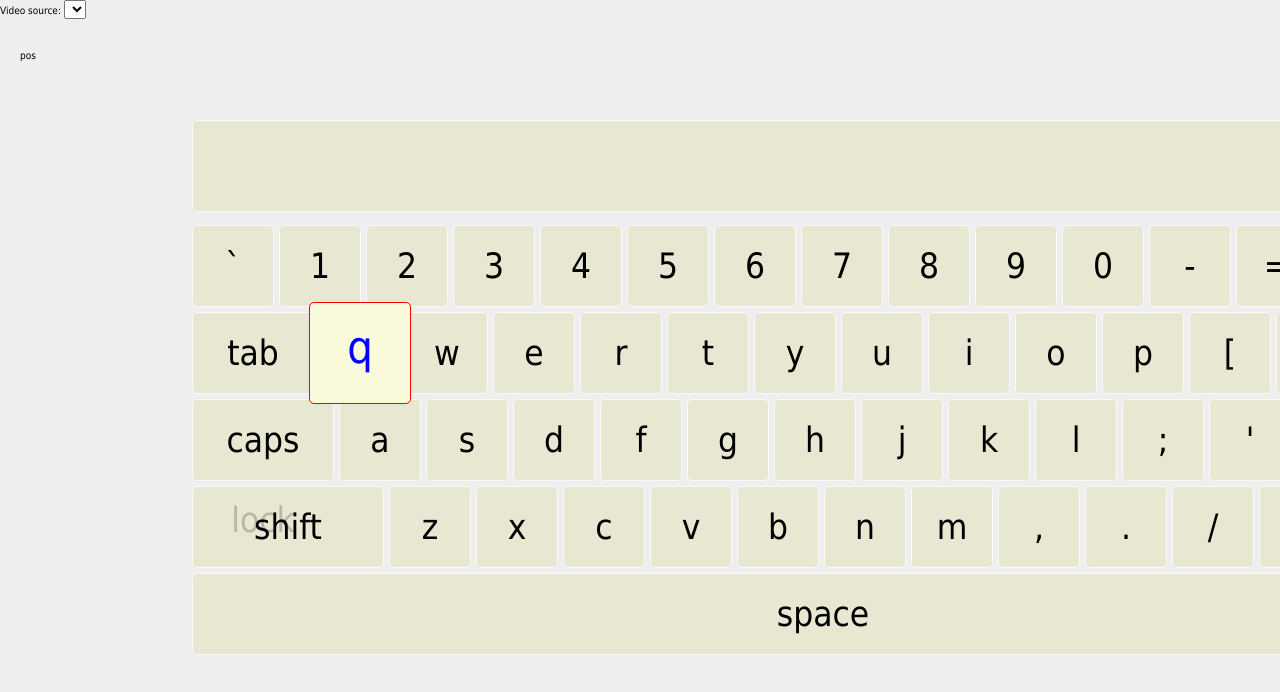
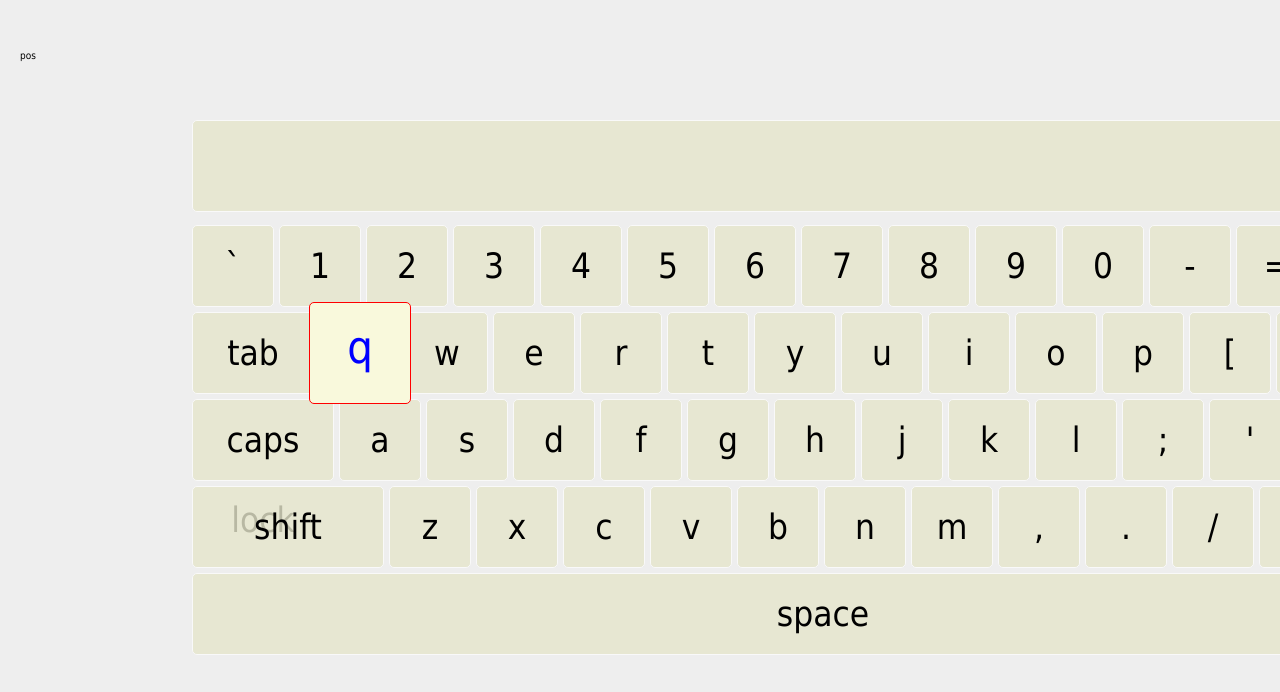
Before and after one commit to kenny625/traditional-large, a plain HTML site: page index.html in a window 1280 px wide. Shown: the top 692 px of the page. Drawn offline with nearby package versions, Linux system fonts and the light colour scheme; no server answers.

Commit message:
turn off webrtc and add support for weinre

```diff
--- a/index.html
+++ b/index.html
@@ -20,10 +20,12 @@
 <body>
 
     <div id="container">
+<!--
     <div class='select'>
     <label for='videoSource'>Video source: </label><select id='videoSource'></select>
   </div>
   <video muted autoplay></video>
+-->
     <div id="keyboardContainer">
         <textarea id="write" rows="6" cols="60"></textarea>
         <ul id="keyboard">
@@ -149,12 +151,12 @@
     </div><span id='pos'>pos</sapn>
     </div>
 
-
+<!-- 	<script src="http://140.112.30.32:8080/target/target-script-min.js#anonymous"></script> -->
     <script src="http://code.jquery.com/jquery-1.10.1.min.js"></script>
     <script src="http://code.jquery.com/jquery-migrate-1.2.1.min.js"></script>
     <script src="socketioJS/socket.io.min.js"></script>
     <script type="text/javascript" src="keyboard.js"></script>
-    <script type="text/javascript" src="webrtc.js"></script>
+<!--     <script type="text/javascript" src="webrtc.js"></script> -->
 
     <!--
 <script type="text/javascript">
--- a/keyboard.js
+++ b/keyboard.js
@@ -54,6 +54,7 @@ socket.on('toRemote', function (data) {
 */
 
       socket.on('toRemote', function (data) {
+      console.log(data);
         var frame = JSON.parse(data);
         if (frame.pointables.length > 0) {
                             for (var i = 0; i < frame.pointables.length; i++) {
```
